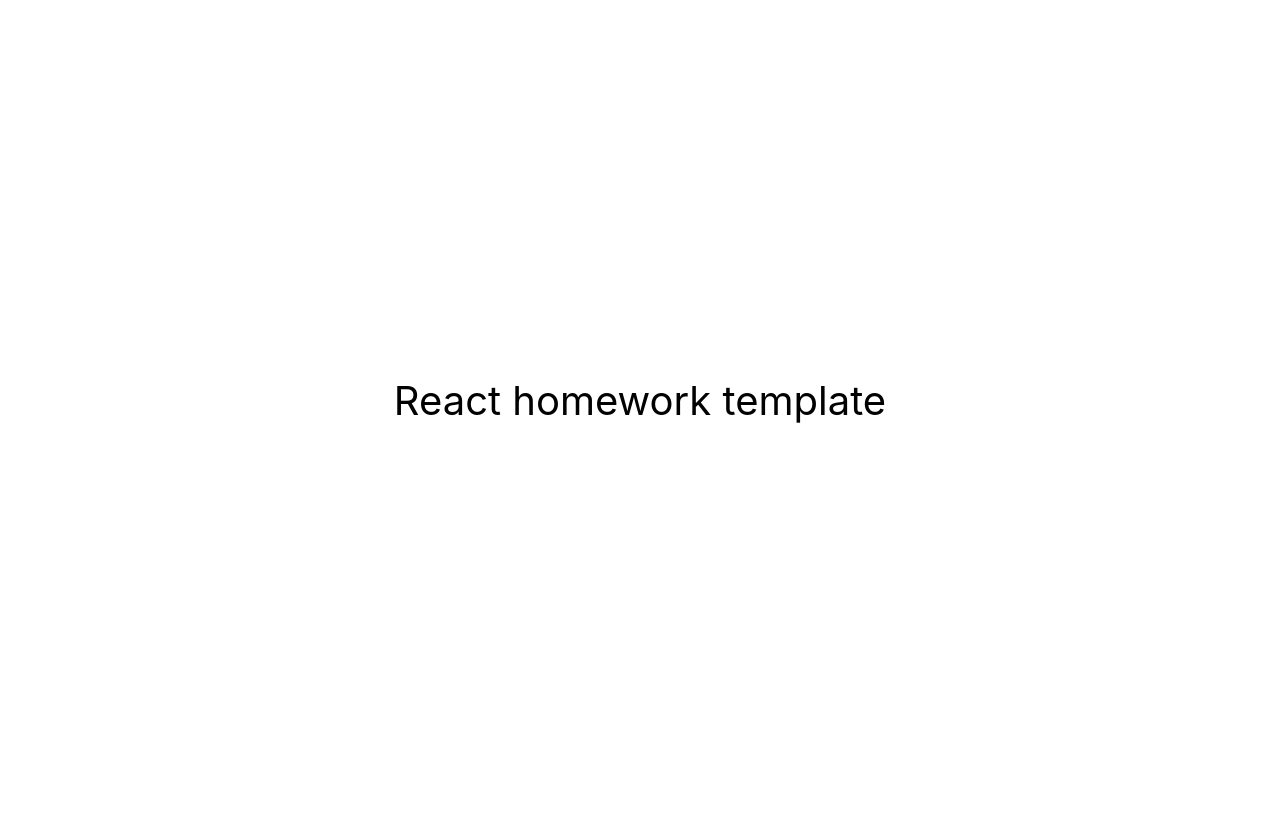
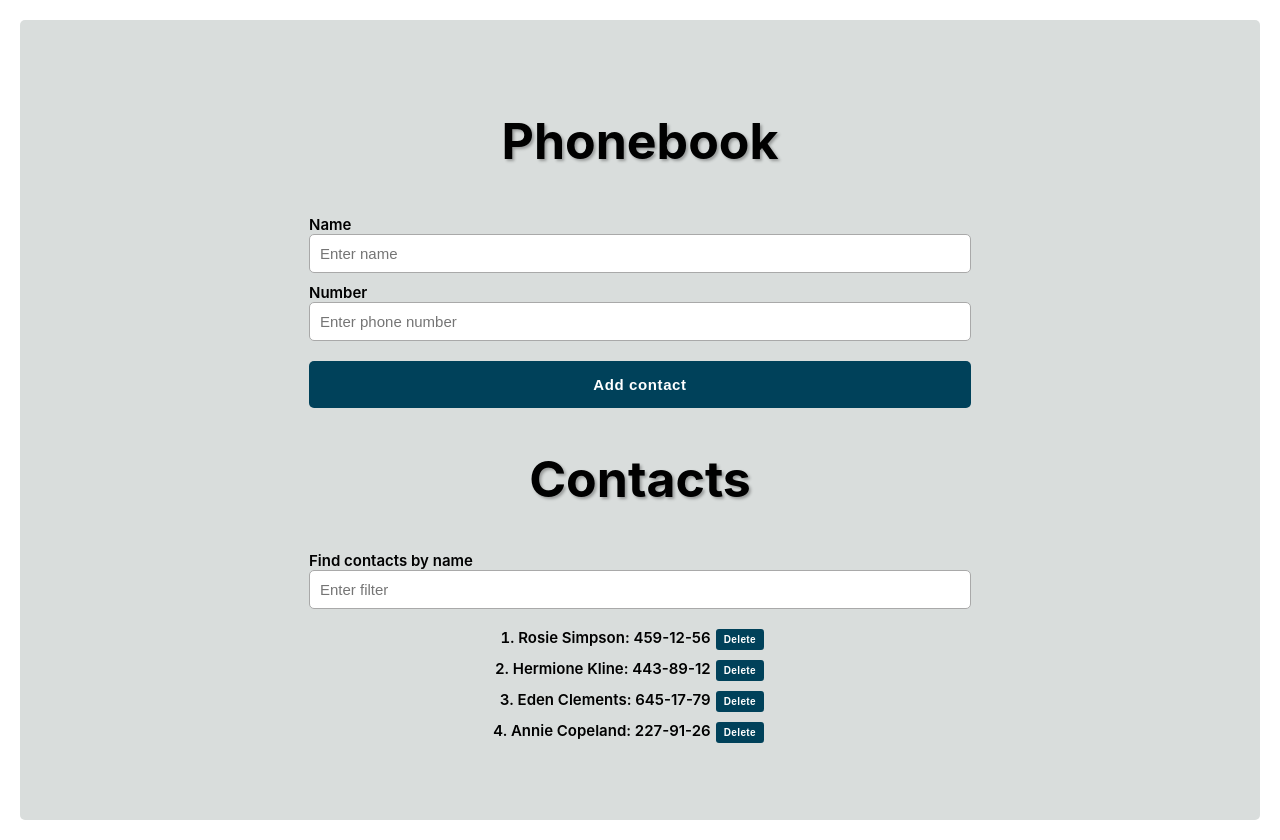
Before and after one commit to MaggieWesolowska/goit-react-hw-04-phonebook, a React (Create React App) app: page / in a window 1280 px wide. Before the commit the page ends 800 px from the top, so only its background shows below. Built offline with nearby package versions, Linux system fonts and the light colour scheme.

Commit message:
added components

```diff
--- a/src/components/App.jsx
+++ b/src/components/App.jsx
@@ -1,16 +1,102 @@
-export const App = () => {
+import { Component } from 'react';
+import { nanoid } from 'nanoid';
+import { ContactForm } from './ContactForm/ContactForm';
+import { Filter } from './Filter/Filter';
+import { ContactList } from './ContactList/ContactList';
+import css from './ContactForm/ContactForm.module.css';
+
+export class App extends Component {
+  state = {
+    contacts: [
+      { id: 'id-1', name: 'Rosie Simpson', number: '459-12-56' },
+      { id: 'id-2', name: 'Hermione Kline', number: '443-89-12' },
+      { id: 'id-3', name: 'Eden Clements', number: '645-17-79' },
+      { id: 'id-4', name: 'Annie Copeland', number: '227-91-26' },
+    ],
+    filter: '',
+    name: '',
+    number: '',
+  };
+
+  componentDidMount() {
+    const contactsFromLocalStorage = localStorage.getItem('contactList');
+    const parsedContacts = JSON.parse(contactsFromLocalStorage);
+
+    if (parsedContacts) {
+      this.setState({ contacts: parsedContacts });
+    }
+  }
+  // componentDidUpdate(prevState) {
+  //   if (this.state.contacts !== prevState.contacts) {
+  //     localStorage.setItem('contactList', JSON.stringify(this.state.contacts));
+  //   }
+  // }
+  componentDidUpdate() {
+    localStorage.setItem('contactList', JSON.stringify(this.state.contacts));
+  }
+
+  handleChange = e => {
+    const { name, value } = e.target;
+    this.setState({ [name]: value });
+  };
+
+  handleSubmit = e => {
+    const id = nanoid();
+    const name = e.name;
+    const number = e.number;
+    const contactLists = [...this.state.contacts];
+
+    if (contactLists.findIndex(contact => name === contact.name) !== -1) {
+      alert(`${name} is already in contacts.`);
+    } else {
+      contactLists.push({ name, id, number });
+    }
+
+    this.setState({ contacts: contactLists });
+  };
+
+  handleDelete = e => {
+    this.setState(prevState => ({
+      contacts: prevState.contacts.filter(contact => contact.id !== e),
+    }));
+  };
+
+  getFilteredContacts = () => {
+    const filteredContactList = this.state.contacts.filter(contact => {
+      return contact.name
+        .toLowerCase()
+        .includes(this.state.filter.toLowerCase());
+    });
+
+    return filteredContactList;
+  };
+
+  render() {
+    const { filter } = this.state;
+
     return (
       <div
         style={{
           height: '100vh',
           display: 'flex',
+          flexDirection: 'column',
           justifyContent: 'center',
           alignItems: 'center',
-        fontSize: 40,
-        color: '#010101'
+          color: '#010101',
+          background: '#D9DDDc',
+          margin: 20,
+          borderRadius: 5,
         }}
       >
-      React homework template
+        <h1 className={css.header}>Phonebook</h1>
+        <ContactForm handleSubmit={this.handleSubmit} />
+        <h2 className={css.contacts}>Contacts</h2>
+        <Filter filter={filter} handleChange={this.handleChange} />
+        <ContactList
+          contacts={this.getFilteredContacts()}
+          handleDelete={this.handleDelete}
+        />
       </div>
     );
-};
+  }
+}
--- /dev/null
+++ b/src/components/ContactForm/ContactForm.jsx
@@ -0,0 +1,64 @@
+import { Component } from 'react';
+import propTypes from 'prop-types';
+import css from './ContactForm.module.css';
+
+export class ContactForm extends Component {
+  state = {
+    name: '',
+    number: '',
+  };
+
+  handleChange = e => {
+    const { name, value } = e.target;
+    this.setState({ [name]: value });
+  };
+
+  handleSubmit = e => {
+    e.preventDefault();
+    // const form = e.currentTarget;
+    this.props.handleSubmit(this.state);
+    this.resetForm();
+  };
+
+  resetForm = () => {
+    this.setState({ name: '', number: '' });
+  };
+
+  render() {
+    const { name, number } = this.state;
+
+    return (
+      <form className={css.form} onSubmit={this.handleSubmit}>
+        <label className={css.formLabel}>Name </label>
+        <input
+          type="text"
+          name="name"
+          pattern="^[a-zA-Zа-яА-Я]+(([' -][a-zA-Zа-яА-Я ])?[a-zA-Zа-яА-Я]*)*$"
+          title="Name may contain only letters, apostrophe, dash and spaces. For example Adrian, Jacob Mercer, Charles de Batz de Castelmore d'Artagnan"
+          required
+          placeholder="Enter name"
+          value={name}
+          onChange={this.handleChange}
+        />
+        <label className={css.formLabel}>Number </label>
+        <input
+          type="tel"
+          name="number"
+          pattern="\+?\d{1,4}?[-.\s]?\(?\d{1,3}?\)?[-.\s]?\d{1,4}[-.\s]?\d{1,4}[-.\s]?\d{1,9}"
+          title="Phone number must be digits and can contain spaces, dashes, parentheses and can start with +"
+          required
+          placeholder="Enter phone number"
+          value={number}
+          onChange={this.handleChange}
+        />
+        <button className={css.formBtn} type="submit">
+          Add contact
+        </button>
+      </form>
+    );
+  }
+}
+
+ContactForm.propTypes = {
+  handleSubmit: propTypes.func.isRequired,
+};
--- /dev/null
+++ b/src/components/ContactForm/ContactForm.module.css
@@ -0,0 +1,54 @@
+.header {
+  font-size: 50px;
+  text-shadow: 2px 2px 3px rgba(0, 0, 0, 0.3);
+}
+
+.contacts {
+  font-size: 50px;
+  text-shadow: 2px 2px 3px rgba(0, 0, 0, 0.3);
+}
+
+.form {
+  display: flex;
+  flex-direction: column;
+}
+
+.formLabel {
+  width: 50vw;
+  font-size: 15px;
+  font-weight: 600;
+  padding-top: 10px;
+}
+
+input {
+  color: #6e6d70;
+  font-size: 15px;
+  border: 1px solid darkgrey;
+  border-radius: 5px;
+  padding: 10px;
+  transition: 250ms cubic-bezier(0.4, 0, 0.2, 1);
+}
+
+input:hover,
+input:focus {
+  filter: drop-shadow(0px 4px 4px rgba(0, 0, 0, 0.4));
+}
+
+.formBtn {
+  color: #fff;
+  padding: 15px 0;
+  font-size: 15px;
+  margin-top: 20px;
+  font-weight: 700;
+  border-radius: 5px;
+  border: none;
+  cursor: pointer;
+  background: #00415a;
+  letter-spacing: 0.04em;
+  transition: 250ms cubic-bezier(0.4, 0, 0.2, 1);
+}
+
+.formBtn:hover,
+.formBtn:focus {
+  filter: drop-shadow(0px 4px 4px rgba(0, 0, 0, 0.4));
+}
--- /dev/null
+++ b/src/components/ContactList/ContactList.jsx
@@ -0,0 +1,32 @@
+import propTypes from 'prop-types';
+import css from './ContactList.module.css';
+
+export const ContactList = ({ contacts, handleDelete }) => (
+  <div className={css.contactListContainer}>
+    <ul className={css.contactList}>
+      {contacts.map((contact, id) => (
+        <li key={id} className={css.contactListItem}>
+          {contact.name}: {contact.number}
+          <button
+            type="button"
+            className={css.contactItemBtn}
+            onClick={() => handleDelete(contact.id)}
+          >
+            Delete
+          </button>
+        </li>
+      ))}
+    </ul>
+  </div>
+);
+
+ContactList.propTypes = {
+  contacts: propTypes.arrayOf(
+    propTypes.exact({
+      id: propTypes.string.isRequired,
+      name: propTypes.string.isRequired,
+      number: propTypes.string.isRequired,
+    })
+  ),
+  handleDelete: propTypes.func.isRequired,
+};
--- /dev/null
+++ b/src/components/ContactList/ContactList.module.css
@@ -0,0 +1,28 @@
+.contactList {
+  display: flex;
+  flex-direction: column;
+  align-items: flex-end;
+  list-style: decimal;
+  font-size: 15px;
+  font-weight: 600;
+  padding: 0;
+}
+
+.contactItemBtn {
+  color: #fff;
+  font-size: 10px;
+  padding: 5px 8px;
+  margin: 5px;
+  font-weight: 700;
+  border-radius: 3px;
+  border: none;
+  cursor: pointer;
+  background: #00415a;
+  letter-spacing: 0.04em;
+  transition: 250ms cubic-bezier(0.4, 0, 0.2, 1);
+}
+
+.contactItemBtn:hover,
+.contactItemBtn:focus {
+  filter: drop-shadow(0px 4px 4px rgba(0, 0, 0, 0.4));
+}
--- /dev/null
+++ b/src/components/Filter/Filter.jsx
@@ -0,0 +1,20 @@
+import propTypes from 'prop-types';
+import css from './Filter.module.css';
+
+export const Filter = ({ filter, handleChange }) => (
+  <div>
+    <label className={css.formLabel}>Find contacts by name</label>
+    <input
+      type="text"
+      name="filter"
+      placeholder="Enter filter"
+      value={filter}
+      onChange={handleChange}
+    />
+  </div>
+);
+
+Filter.propTypes = {
+  filter: propTypes.string.isRequired,
+  handleChange: propTypes.func.isRequired,
+};
--- /dev/null
+++ b/src/components/Filter/Filter.module.css
@@ -0,0 +1,21 @@
+.formLabel {
+  display: flex;
+  flex-direction: column;
+  font-size: 15px;
+  font-weight: 600;
+}
+
+input {
+  color: #6e6d70;
+  width: 50vw;
+  font-size: 15px;
+  border: 1px solid darkgrey;
+  border-radius: 5px;
+  padding: 10px;
+  transition: 250ms cubic-bezier(0.4, 0, 0.2, 1);
+}
+
+input:hover,
+input:focus {
+  filter: drop-shadow(0px 4px 4px rgba(0, 0, 0, 0.4));
+}
```
Lines whose indentation alone changed are shown as unchanged.
